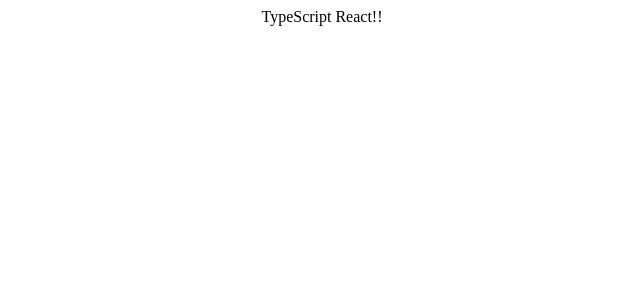
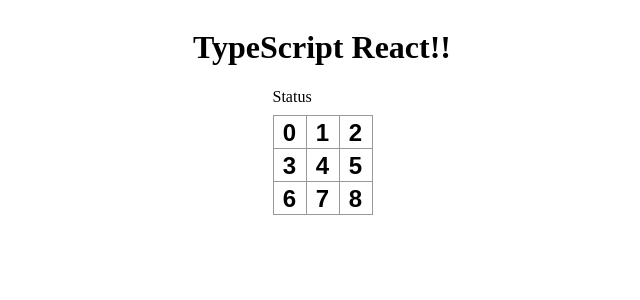
Before and after one commit to musatarosu335/TypeScript-React-BoardGame, a React app: page / in a window 1280 px wide. Shown: the top 300 px of the page, without its empty margins (318-958 px from the left). Built offline with nearby package versions, Linux system fonts and the light colour scheme.

Commit message:
Squareコンポーネント、Boardコンポーネントの作成

```diff
--- a/src/components/App.tsx
+++ b/src/components/App.tsx
@@ -1,7 +1,14 @@
 import * as React from 'react';
 import styled from '../theme';
 
-const App = () => <Container>TypeScript React!!</Container>;
+import Board from './Board';
+
+const App = () => (
+  <Container>
+    <h1>TypeScript React!!</h1>
+    <Board />
+  </Container>
+);
 
 const Container = styled.div`
   display: flex;
--- /dev/null
+++ b/src/components/Board.tsx
@@ -0,0 +1,47 @@
+import * as React from 'react';
+import styled from '../theme';
+
+import Square from './Square';
+
+class Board extends React.Component {
+  renderSquare(i: number) {
+    return <Square value={i} />;
+  }
+
+  render() {
+    return (
+      <div>
+        <Status>Status</Status>
+        <BoardRow>
+          {this.renderSquare(0)}
+          {this.renderSquare(1)}
+          {this.renderSquare(2)}
+        </BoardRow>
+        <BoardRow>
+          {this.renderSquare(3)}
+          {this.renderSquare(4)}
+          {this.renderSquare(5)}
+        </BoardRow>
+        <BoardRow>
+          {this.renderSquare(6)}
+          {this.renderSquare(7)}
+          {this.renderSquare(8)}
+        </BoardRow>
+      </div>
+    );
+  }
+}
+
+const Status = styled.div`
+  margin-bottom: 10px;
+`;
+
+const BoardRow = styled.div`
+  &:after {
+    clear: both;
+    content: '';
+    display: table;
+  }
+`;
+
+export default Board;
--- /dev/null
+++ b/src/components/Square.tsx
@@ -0,0 +1,27 @@
+import * as React from 'react';
+import styled from '../theme';
+
+interface ISquareProps {
+  value: number;
+}
+
+const Square: React.SFC<ISquareProps> = ({ value }) => (
+  <Container>{value}</Container>
+);
+
+const Container = styled.button`
+  background: #fff;
+  border: 1px solid #999;
+  float: left;
+  font-size: 24px;
+  font-weight: bold;
+  line-height: 34px;
+  height: 34px;
+  margin-right: -1px;
+  margin-top: -1px;
+  padding: 0;
+  text-align: center;
+  width: 34px;
+`;
+
+export default Square;
```
